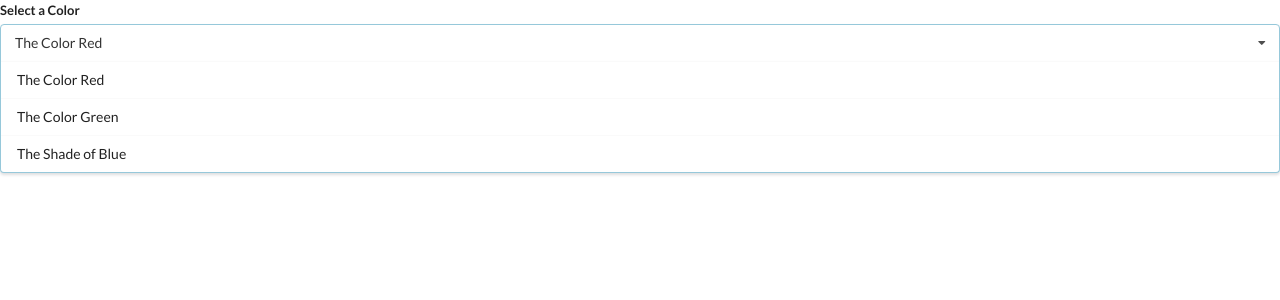
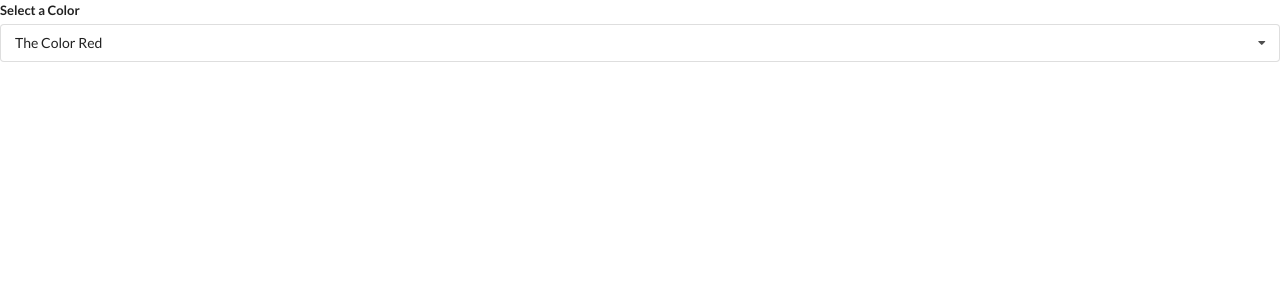
Before and after one commit to Cwarcup/react-with-redux, a React (Create React App) app in the folder 6-widgets/: page / in a window 1280 px wide. Shown: the top 300 px of the page. Built offline with nearby package versions, Linux system fonts and the light colour scheme.

Commit message:
add conditonal for dropdown

```diff
--- a/6-widgets/src/components/Dropdown.js
+++ b/6-widgets/src/components/Dropdown.js
@@ -1,7 +1,14 @@
-import React from 'react';
+import React, { useState } from 'react';
 
 const Dropdown = ({ options, selected, onSelectedChange }) => {
+  const [open, setOpen] = useState(false);
+
   const renderedOptions = options.map((option) => {
+    // conditional to prevent selected value displaying in options list IF it is selected
+    if (option.value === selected.value) {
+      return null;
+    }
+
     return (
       <div
         key={option.value}
@@ -16,10 +23,15 @@
     <div className="ui form">
       <div className="field">
         <label className="label">Select a Color</label>
-        <div className="ui selection dropdown visible active">
+        <div
+          onClick={() => setOpen(!open)}
+          className={`ui selection dropdown ${open ? 'visible active' : ''} `}
+        >
           <i className="dropdown icon"></i>
           <div className="text">{selected.label}</div>
-          <div className="menu visible transition">{renderedOptions}</div>
+          <div className={`menu ${open ? 'visible transition' : ''}`}>
+            {renderedOptions}
+          </div>
         </div>
       </div>
     </div>
```
